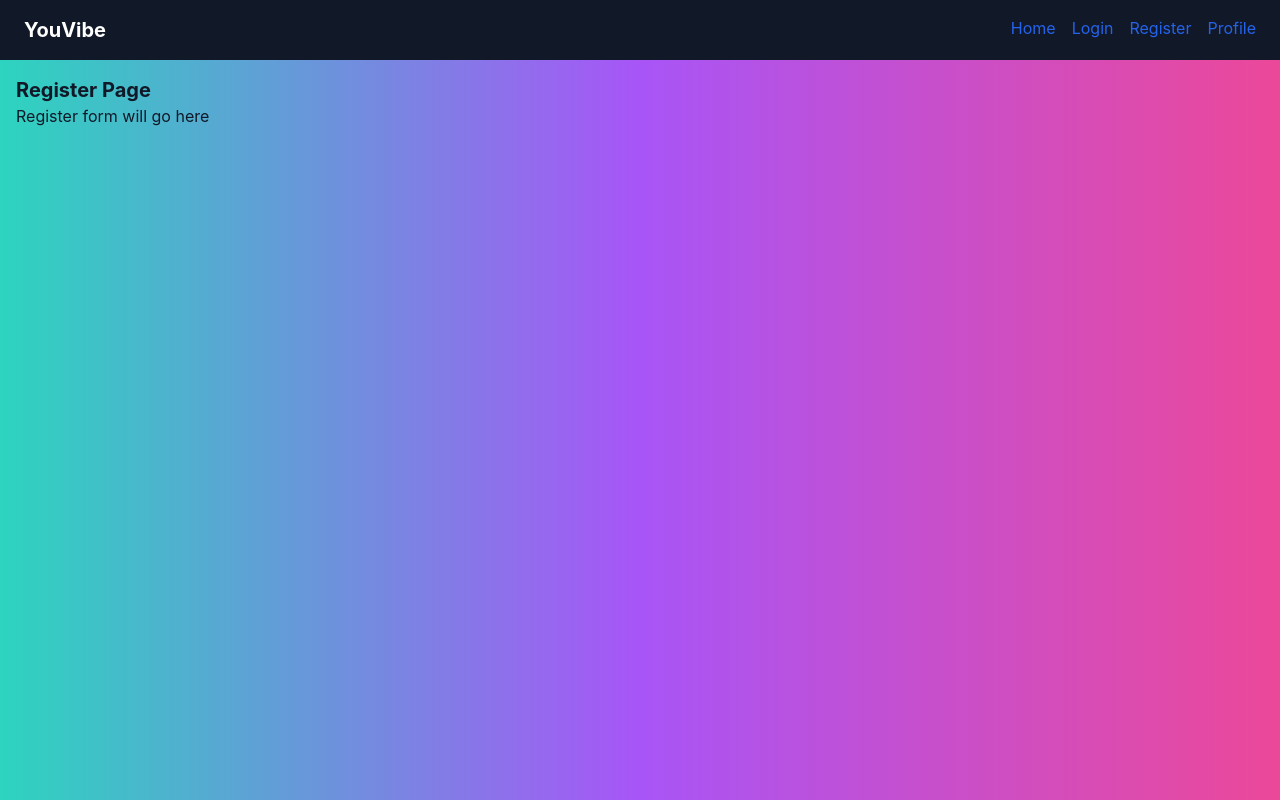
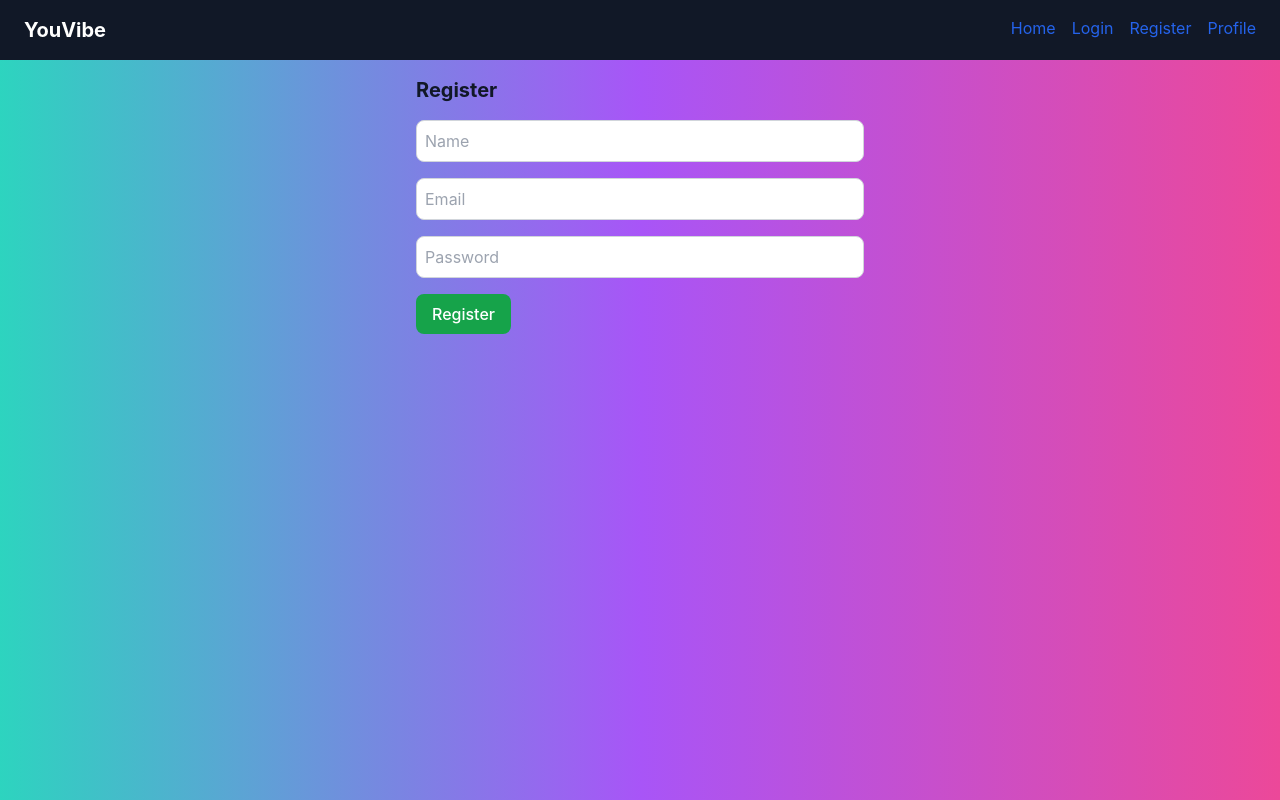
Before and after one commit to Hristov1846/Frontend, a React (Vite) app: page /register in a window 1280 px wide. Built offline with nearby package versions, Linux system fonts and the light colour scheme.

Commit message:
Register.jsx

```diff
--- a/src/pages/Register.jsx
+++ b/src/pages/Register.jsx
@@ -1,10 +1,51 @@
-import React from "react";
+import React, { useState } from "react";
+import api from "../api/axios";
+import { useNavigate } from "react-router-dom";
 
 function Register() {
+  const [name, setName] = useState("");
+  const [email, setEmail] = useState("");
+  const [password, setPassword] = useState("");
+  const navigate = useNavigate();
+
+  const handleSubmit = async (e) => {
+    e.preventDefault();
+    try {
+      await api.post("/auth/register", { name, email, password });
+      navigate("/login");
+    } catch (err) {
+      alert("Registration failed!");
+      console.error(err);
+    }
+  };
+
   return (
-    <div>
-      <h2 className="text-xl font-bold">Register Page</h2>
-      <p>Register form will go here</p>
+    <div className="max-w-md mx-auto">
+      <h2 className="text-xl font-bold mb-4">Register</h2>
+      <form onSubmit={handleSubmit} className="space-y-4">
+        <input
+          type="text"
+          placeholder="Name"
+          className="w-full p-2 border"
+          value={name}
+          onChange={(e) => setName(e.target.value)}
+        />
+        <input
+          type="email"
+          placeholder="Email"
+          className="w-full p-2 border"
+          value={email}
+          onChange={(e) => setEmail(e.target.value)}
+        />
+        <input
+          type="password"
+          placeholder="Password"
+          className="w-full p-2 border"
+          value={password}
+          onChange={(e) => setPassword(e.target.value)}
+        />
+        <button className="bg-green-600 text-white px-4 py-2">Register</button>
+      </form>
     </div>
   );
 }
```
